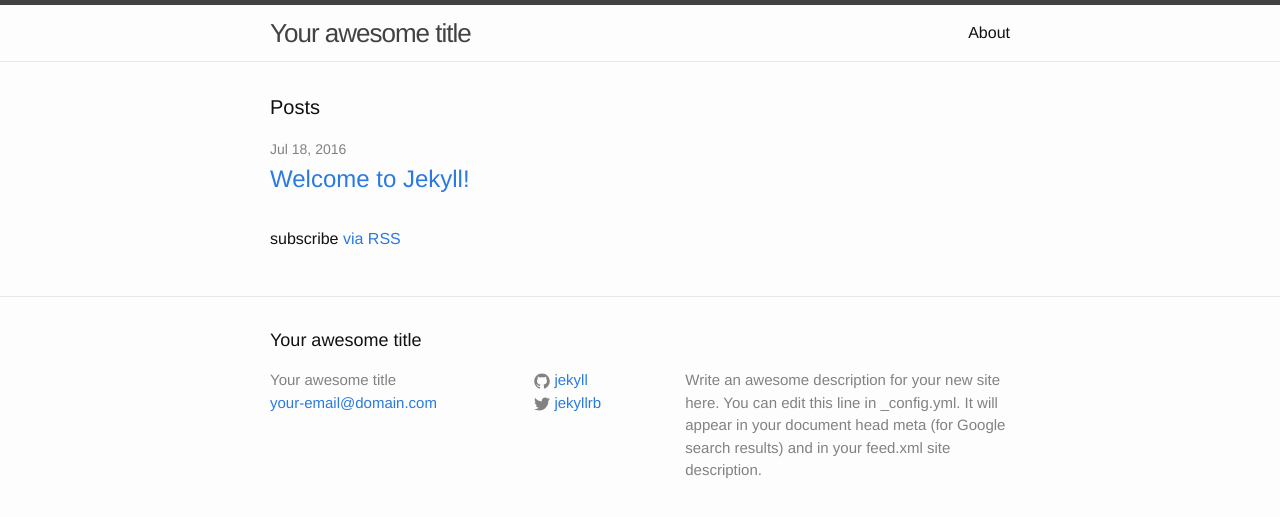
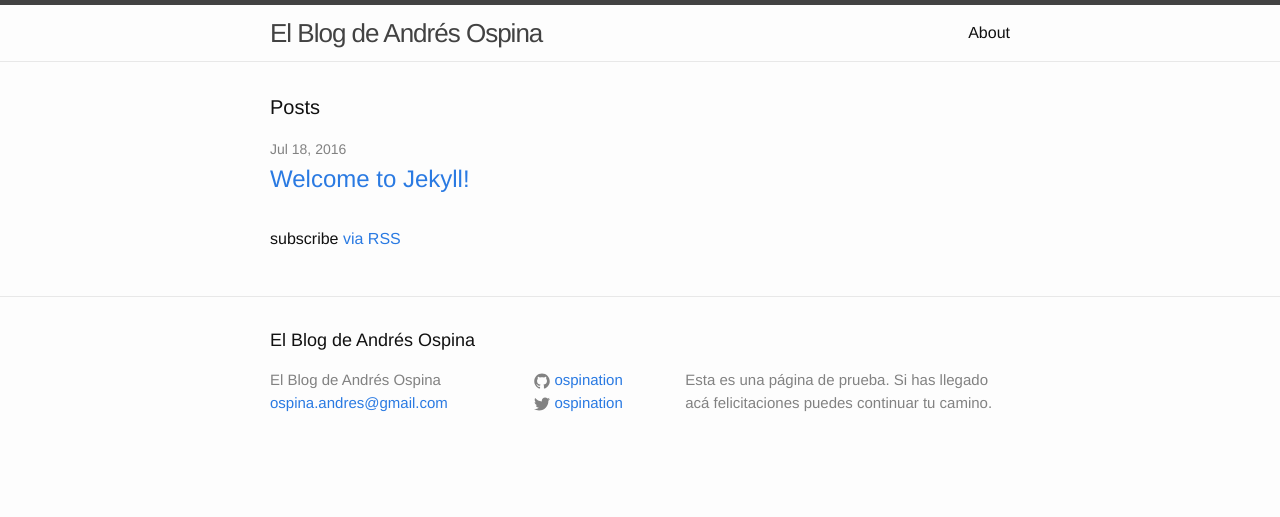
Before and after one commit to ospination/miblog.github.io, a Jekyll site: the page built from index.html, in a window 1280 px wide. Shown: the top 517 px of the page. Built offline with Jekyll 4.4.1, drawn with Linux system fonts in a browser that asks for light colours.

Commit message:
Update _config.yml

```diff
--- a/_config.yml
+++ b/_config.yml
@@ -6,16 +6,14 @@
 # 'jekyll serve'. If you change this file, please restart the server process.
 
 # Site settings
-title: Your awesome title
-email: your-email@domain.com
+title: El Blog de Andrés Ospina
+email: ospina.andres@gmail.com
 description: > # this means to ignore newlines until "baseurl:"
-  Write an awesome description for your new site here. You can edit this
-  line in _config.yml. It will appear in your document head meta (for
-  Google search results) and in your feed.xml site description.
+  Esta es una página de prueba. Si has llegado acá felicitaciones puedes continuar tu camino.
 baseurl: "" # the subpath of your site, e.g. /blog
-url: "http://yourdomain.com" # the base hostname & protocol for your site
-twitter_username: jekyllrb
-github_username:  jekyll
+url: "http://andres-ospina.ml/" # the base hostname & protocol for your site
+twitter_username: ospination
+github_username:  ospination
 
 # Build settings
 markdown: kramdown
```
